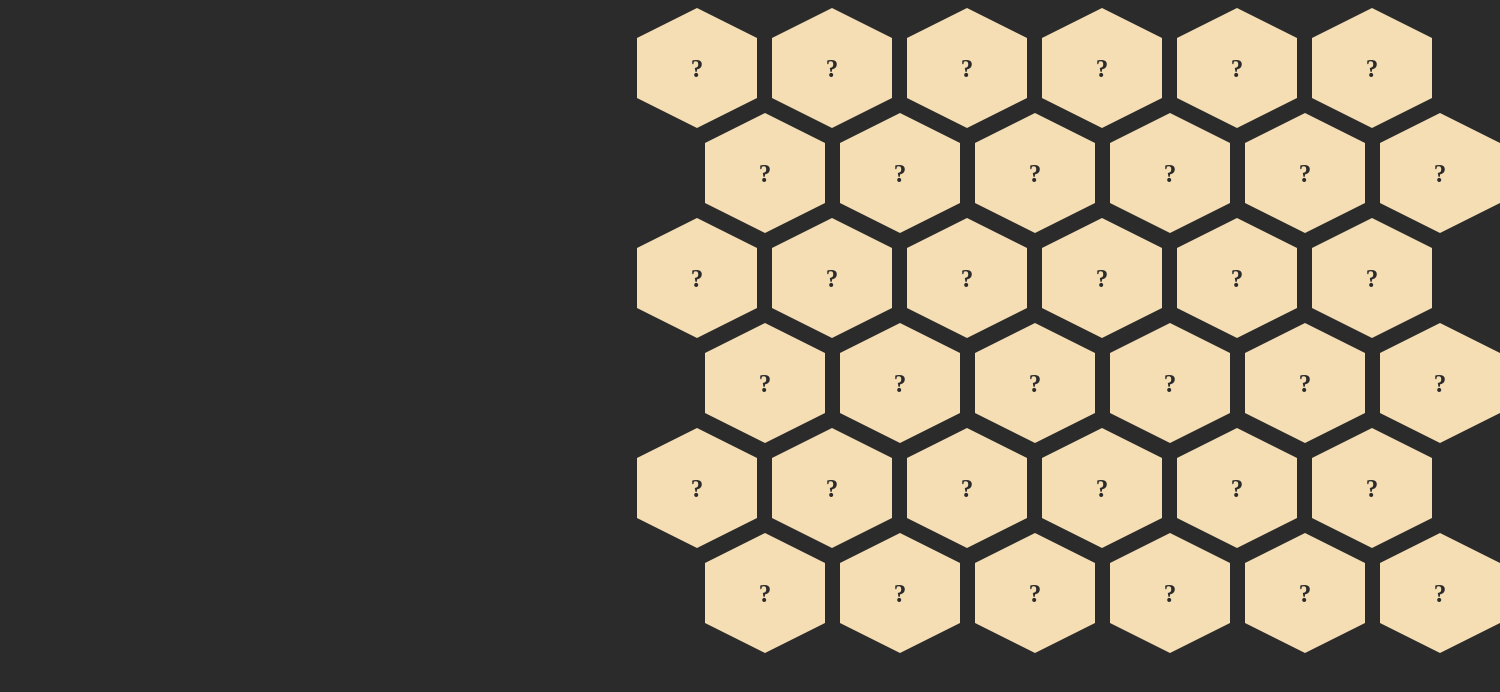
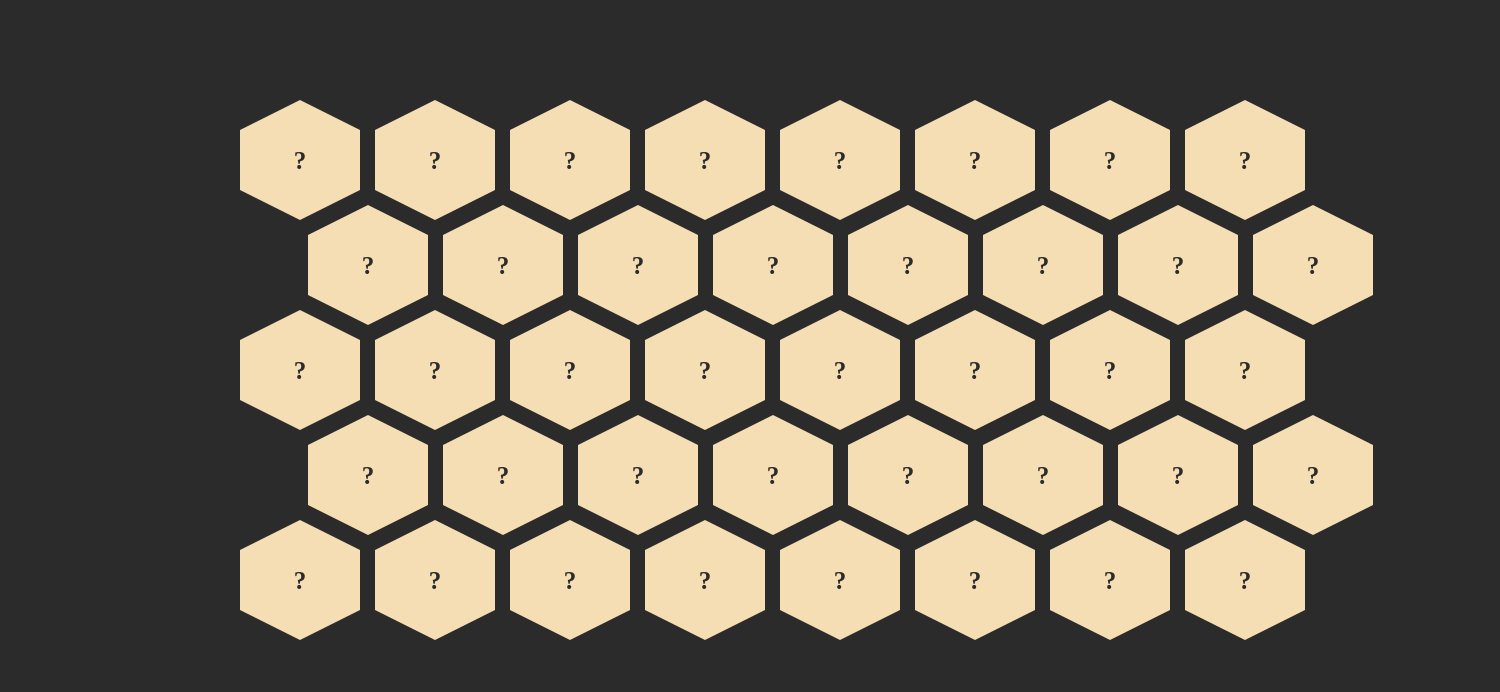
Before and after one commit to Hellvless/Thaumcraft-Minigame, a plain HTML site: page index.html in a window 1280 px wide. Shown: the whole page, 1500 px wide, since content can reach past the window. Drawn offline with Linux system fonts and the light colour scheme.

Commit message:
Grid Generation 90% Done

```diff
--- a/script.js
+++ b/script.js
@@ -1,25 +1,41 @@
 const gridContainer = document.getElementById("grid-container");
 
-//commit do arthur
 // Configurações da grade
-const rows = 6; // Número de linhas
-const cols = 6; // Número de hexágonos por linha
+const rows = 5; // Número de linhas
+const cols = 8; // Número de hexágonos por linha
 
 const spacing = 1; // Espaçamento entre hexágonos (em pixels)
-const hexSize = Math.min(
-  (window.innerWidth - (cols - 1) * spacing) / (cols * 1.5),
-  (window.innerHeight - (rows - 1) * spacing) / (rows * 1.5)
-); // Ajuste proporcional considerando o espaçamento
+const hexWidth = (gridContainer.offsetWidth - (cols - 1) * spacing) / (cols * 0.75); // Ajuste horizontal
+const hexHeight = (gridContainer.offsetHeight - (rows - 1) * spacing) / rows; // Ajuste vertical
 
-const hexHeight = hexSize * 4 / 2; // Altura do hexágono
-const hexWidth = hexSize; // Largura base do hexágono
+// Determina o tamanho mínimo entre o hexWidth e hexHeight para que os hexágonos caibam
+const hexSize = Math.min(hexWidth, hexHeight); // O menor valor entre largura e altura
+
+gridContainer.style.width = "800px";  // Largura fixada do contêiner
+gridContainer.style.height = "600px"; // Altura fixada do contêiner
+
+// Caso o número de linhas seja maior que 6, ajustamos o hexSize para diminuir proporcionalmente
+if (rows > 6) {
+  // Ajusta o hexSize para diminuir conforme o número de linhas
+  const scaleFactor = 6 / rows; // Reduz o tamanho baseado no número de linhas
+  hexSize = hexSize * scaleFactor;
+}
 
 
-// Atualiza o tamanho do contêiner da grade
-gridContainer.style.width = `${cols}px`;
-gridContainer.style.height = `${rows}px`;
+// Atualiza o tamanho do hexágono
+const hexHeightFinal = hexSize * 4 / 2; // Altura final do hexágono
+const hexWidthFinal = hexSize; // Largura final do hexágono
 
 
+// Atualiza o tamanho do contêiner da grid
+gridContainer.style.width = `${(cols * hexWidthFinal + (cols - 1) * spacing)}px`;
+gridContainer.style.height = `${rows * (hexHeightFinal - 30)}px`; // Ajuste vertical para o espaçamento
+
+// Centralizando o grid-container na tela
+gridContainer.style.position = "absolute";
+gridContainer.style.top = "50%";
+gridContainer.style.left = "50%";
+gridContainer.style.transform = "translate(-50%, -50%)"; // Centraliza o contêiner
 
 for (let row = 0; row < rows; row++) {
   for (let col = 0; col < cols; col++) {
@@ -40,6 +56,8 @@ for (let row = 0; row < rows; row++) {
       hex.style.left = `${left}px`;
     }
 
+
+
     // Aplica as coordenadas
     hex.style.top = `${top}px`;
 
--- a/styles.css
+++ b/styles.css
@@ -1,27 +1,28 @@
 body {
+  margin: 0;
   display: flex;
   justify-content: center;
   align-items: center;
+  height: 100vh;
   background-color: #2b2b2b;
 }
 
 #grid-container {
-  position: relative;
-  width: auto; /* Calculado dinamicamente no JS */
-  height: auto; /* Calculado dinamicamente no JS */
-  display: flex;
-  flex-wrap: wrap; /* Garante flexibilidade no layout */
+  position: absolute;
+  top: 50%;
+  left: 50%;
+  transform: translate(-50%, -50%); /* Centraliza horizontal e verticalmente */
+  width: auto; /* Dimensões ajustadas no JavaScript */
+  height: auto;
 }
 
-
 .hex {
-  position: absolute; /* Posicionamento absoluto dentro do grid */
-  width: 120px; /* Tamanho do hexágono */
+  position: absolute;
+  width: 120px;
   height: 120px;
   background-color: #f5deb3;
   clip-path: polygon(50% 0%, 100% 25%, 100% 75%, 50% 100%, 0% 75%, 0% 25%);
 }
-
 
 .hex .content {
   margin-top: 26px;
```
